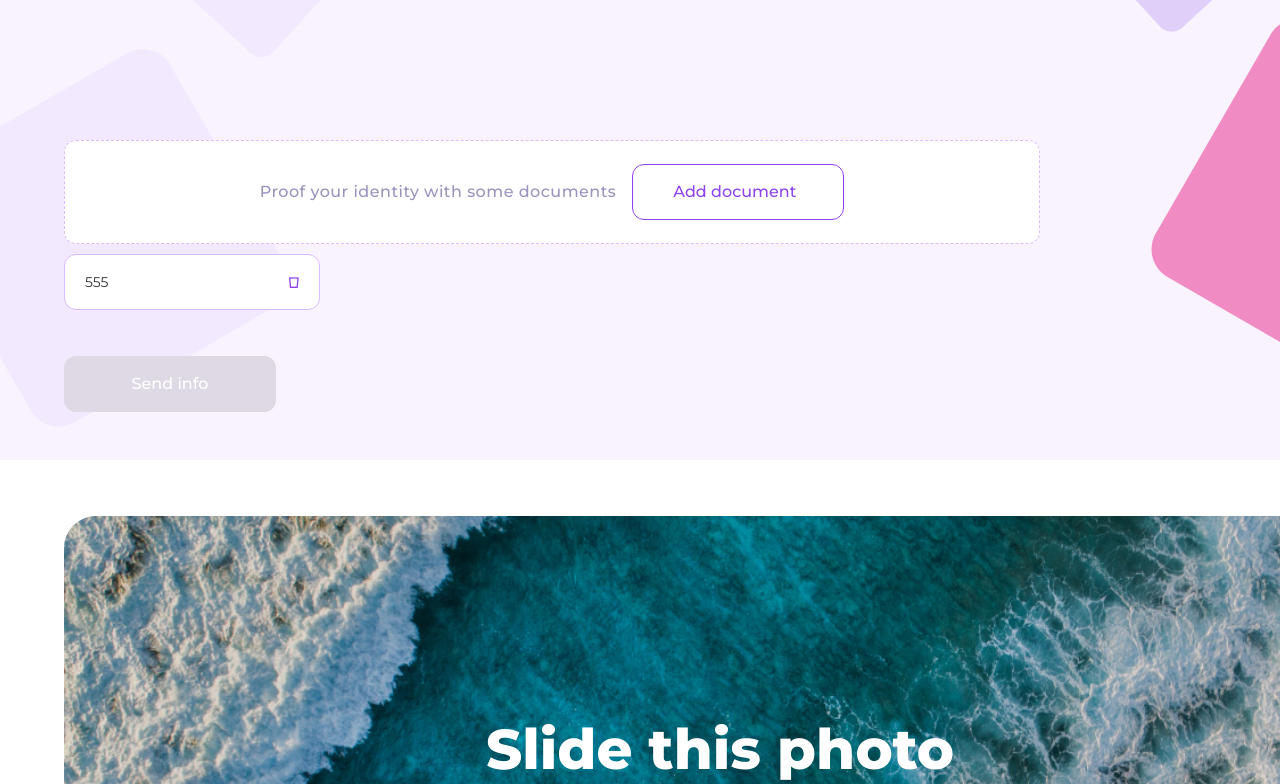
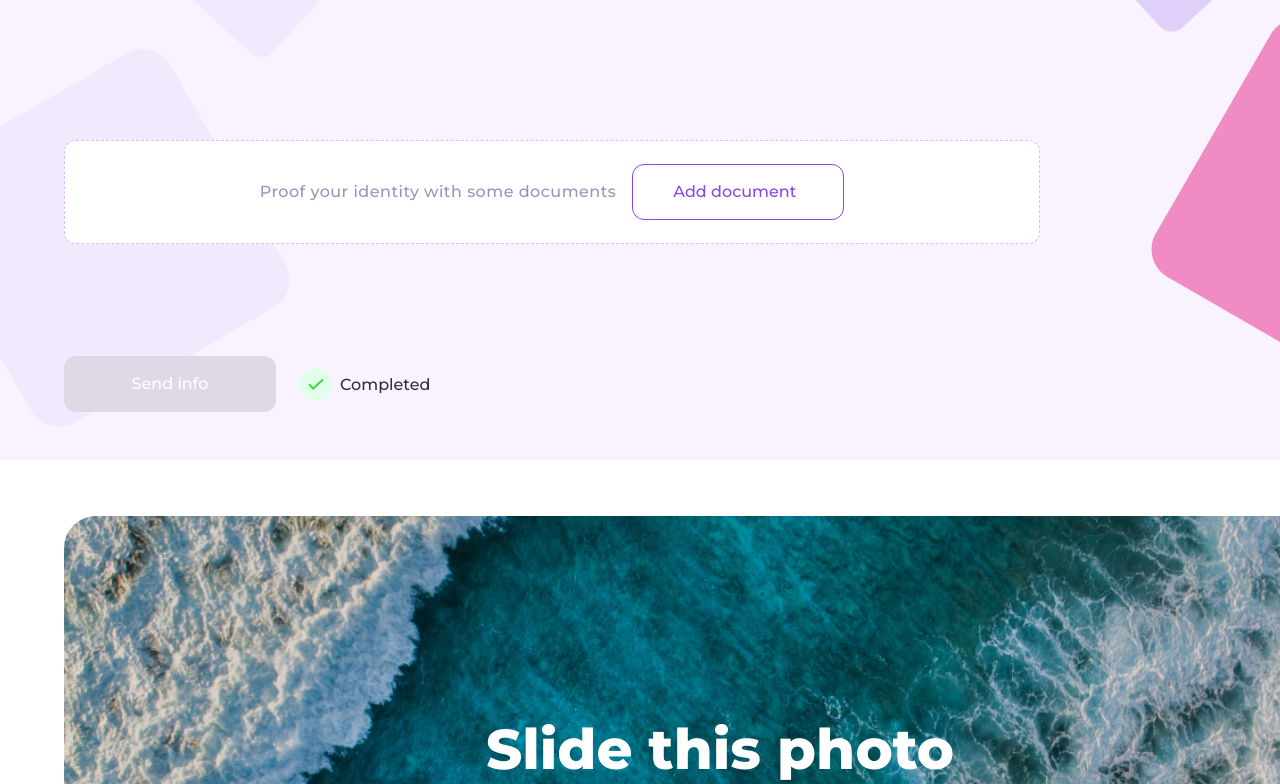
Before and after one commit to Countryman23/test-task2, a website: page index.html in a window 1280 px wide. Both pictures are taken after typing "Sample" into the empty fields and a click on the button "Send info". Shown: the part 1186-1970 px from the top of the page. Drawn offline with Linux system fonts and the light colour scheme.

Commit message:
refactoring and add field completed

```diff
--- a/index.html
+++ b/index.html
@@ -70,9 +70,9 @@
                         <p>Your gender</p>
                         <div class="fields_select">
                             <select id="input2" name="gender">
-                                <option value disabled selected>Chose your gender</option>
-                                <option value="Male">Male</option>
-                                <option value="Female">Female</option>
+                                <option value="" disabled selected>Chose your gender</option>
+                                <option value="Male" >Male</option>
+                                <option value="Female" >Female</option>
                             </select>
                         </div>
                     </div>
@@ -97,11 +97,19 @@
                 </div>
 
                 <div>
-                    <button type="submit" class="content_button">Send info</button>
+                    <button id="Send-btn" type="submit" class="content_button">Send info</button>
                 </div>
 
             </form>
 
+            <div id="completed" class="completed">
+                <div  class="completed_flex">
+                    <div class="completed_around">
+                        <img src="./src/icon/OK.png" alt="">
+                    </div>
+                    <p>Completed</p>
+                </div>
+            </div>
 
             <div class="addDocument">
                 <p>Proof your identity with some documents</p>
@@ -109,16 +117,14 @@
                     <input type="file" id="real-file" hidden="hidden" />
                     <button type="button" id="custom-button">Add document</button>
                 </div>
-                <!-- <button>Add document</button> -->
-
             </div>
 
-            <div class="addDocument-span">
-                <span id="custom-text">555</span>
-                <img src="./src/icon/basket.png" alt="">
+            <div id="addDocument" class="addDocument-span">
+                <div class="addDocument-flex">
+                    <span id="custom-text">Файл не выбран.</span>
+                    <img src="./src/icon/basket.png" alt="">
+                </div>
             </div>
-
-
 
             <div class="img-squareGrayMiddle">
 				<img src="./src/img/squareGrayMiddle.png" alt="">
--- a/js/script.js
+++ b/js/script.js
@@ -61,13 +61,15 @@ const input2 = document.getElementById('input2');
 const input3 = document.getElementById('input3');
 const input4 = document.getElementById('input4');
 const input5 = document.getElementById('input5');
+
 function checkInput() {
-  if(input1.value && input2.value) {
-    input3.style.display = "block"
-    input4.style.display = "block"
-    input5.style.display = "block"
-  }
+    if(input1.value && input2.value) {
+        input3.style.display = "block"
+        input4.style.display = "block"
+        input5.style.display = "block"
+    }
 }
+
 input1.addEventListener("change", checkInput);
 input2.addEventListener("change", checkInput);
 
@@ -75,17 +77,27 @@ input2.addEventListener("change", checkInput);
 const realFileBtn = document.getElementById("real-file");
 const customBtn = document.getElementById("custom-button");
 const customTxt = document.getElementById("custom-text");
+const addDocument = document.getElementById("addDocument");
 
 customBtn.addEventListener("click", function() {
     realFileBtn.click();
+    addDocument.style.display = "block"
     });
 
 realFileBtn.addEventListener("change", function() {
     if (realFileBtn.value) {
-        customTxt.innerHTML = realFileBtn.value.match(
-        /[\/\\]([\w\d\s\.\-\(\)]+)$/
-        )[1];
+        customTxt.innerText = realFileBtn.value.match(/[\/\\]([\w\d\s\.\-\(\)]+)$/)[1];
     } else {
-        customTxt.innerHTML = "Файл не выбран.";
+        customTxt.innerText = "Файл не выбран.";
     }
 });
+
+//completed
+const sendBtn = document.getElementById("Send-btn");
+const completed = document.getElementById("completed");
+
+function visibl() {
+    completed.style.display = "block"
+};
+
+sendBtn.addEventListener("click", visibl)
--- a/sass/_general.sass
+++ b/sass/_general.sass
@@ -190,7 +190,7 @@
 			line-height: 24px
 			display: flex
 			align-items: center
-			color: #9F9F9F
+			color: #000000
 			padding-left: 12px
 			padding-top: 3px
 		select
@@ -202,6 +202,8 @@
 			font-weight: normal
 			font-size: 16px
 			line-height: 24px
+			&:focus
+				color: #000000
 	&_button
 		position: absolute
 		bottom: 48px
@@ -320,10 +322,14 @@
 		margin-left: 16px
 		padding-left: 40px
 
-.addDocument-span
+.addDocument-flex
 	display: flex
 	justify-content: center
 	align-items: center
+	margin-top: 18px
+
+.addDocument-span
+	display: none
 	position: absolute
 	left: 64px
 	bottom: 150px
@@ -344,3 +350,31 @@
 		display: flex
 		align-items: center
 		color: #303030
+
+.completed
+	display: none
+	position: absolute
+	left: 300px
+	bottom: 60px
+	vertical-align: center
+	&_flex
+		display: flex
+		justify-content: space-between
+	&_around
+		width: 32px
+		height: 32px
+		background: #E1FEE8
+		border-radius: 50%
+		display: flex
+		justify-content: center
+		align-items: center
+	p
+		font-family: Montserrat
+		font-style: normal
+		font-weight: 500
+		font-size: 16px
+		line-height: 20px
+		color: #303030
+		margin: 0
+		margin-left: 8px
+		margin-top: 7px
```
Also changed, not shown: css/style.min.css, src/icon/OK.png (added), 1 other file.
